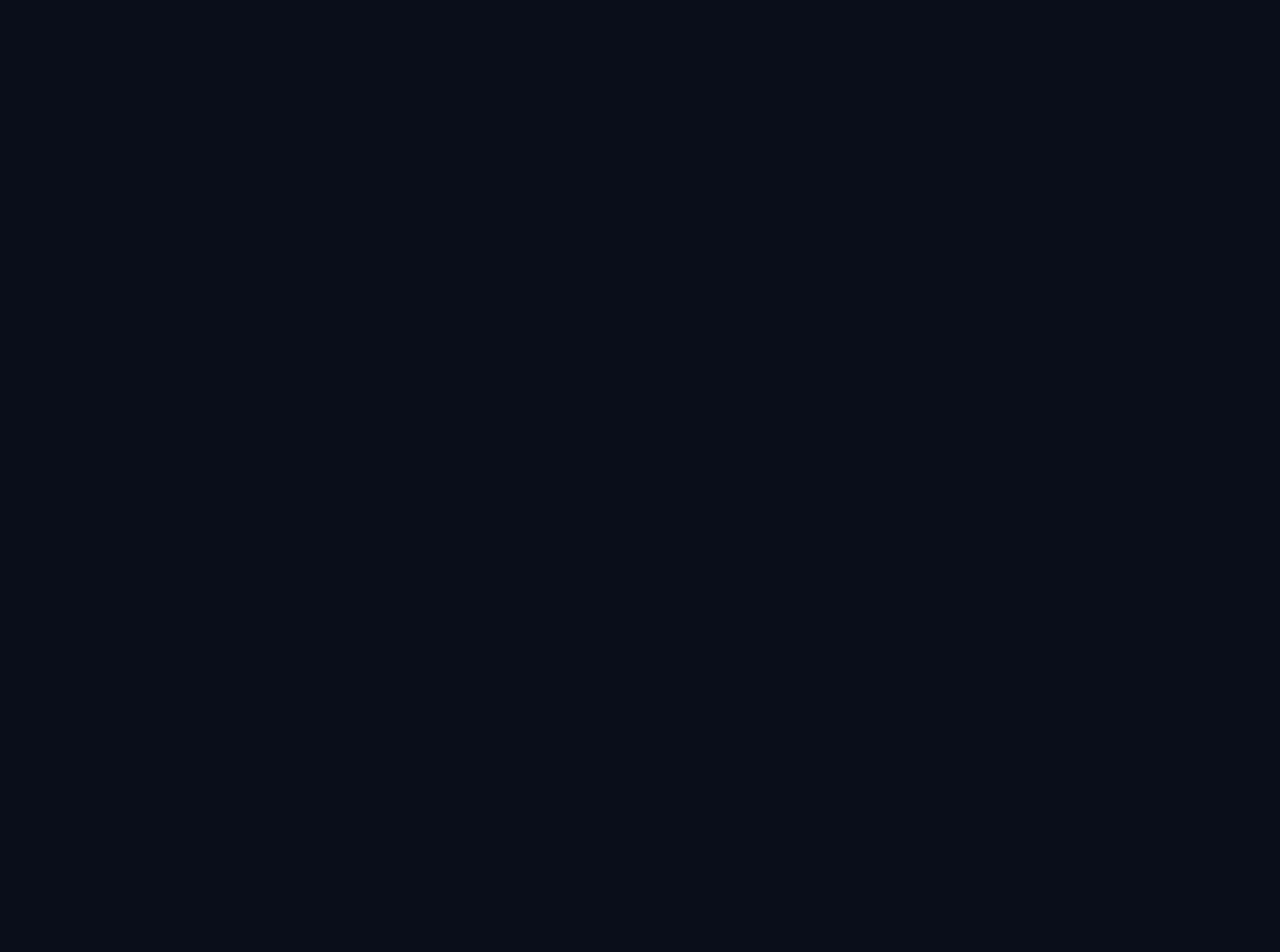
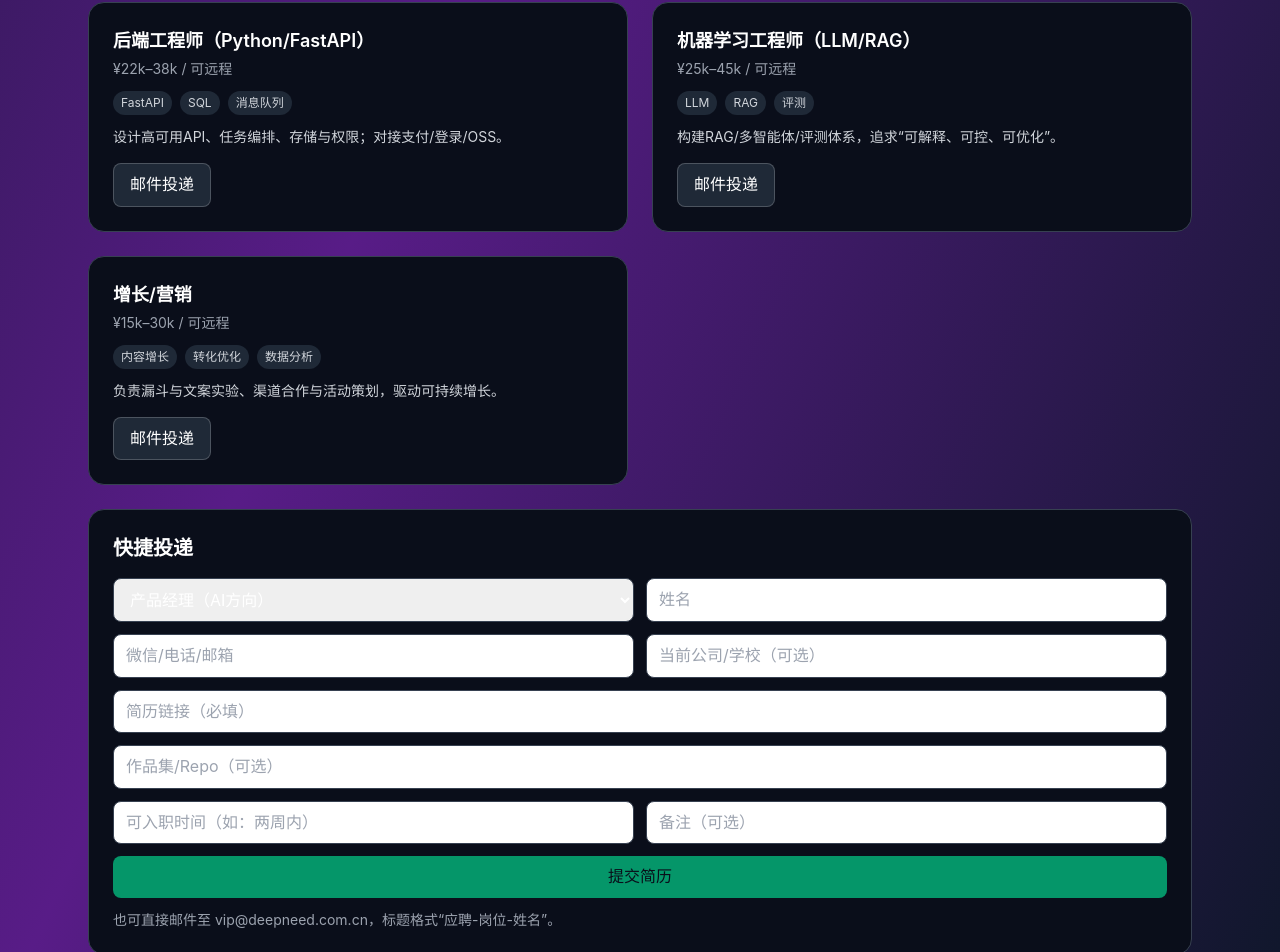
Before and after one commit to aicaichat/read2rich, a React (Vite) app in the folder apps/web/: page /about in a window 1280 px wide. Shown: the part 1813-2765 px from the top of the page. Before the commit the page ends 1452 px from the top, so only its background shows below. Built offline with nearby package versions, Linux system fonts and the light colour scheme; no server answers.

Commit message:
feat(about): add job cards and resume submission form (wired to customOrderAPI)

```diff
--- a/apps/web/src/pages/AboutPage.tsx
+++ b/apps/web/src/pages/AboutPage.tsx
@@ -92,6 +92,85 @@ export default function AboutPage() {
           <p className="text-gray-400 text-sm mt-3">公司信息与备案：DeepNeed（杭州）科技有限公司 · ICP/公网安备信息（示例位）。</p>
         </div>
       </div>
+
+      {/* 招聘与投递 */}
+      <div className="max-w-6xl mx-auto px-6 pb-16 space-y-6">
+        <h2 className="text-3xl font-bold text-white">加入我们</h2>
+        <p className="text-gray-300">我们是一支产品+算法+工程+增长多栈融合的小团队，欢迎热爱 AI 与产品落地的你。</p>
+
+        {/* 岗位卡片 */}
+        <div className="grid grid-cols-1 md:grid-cols-2 gap-6">
+          {[
+            { id:'pm', title:'产品经理（AI方向）', tags:['ToC/ToB','数据驱动','英语可读'], desc:'负责从机会→方案→MVP→指标闭环，推动AI能力在真实场景落地。', salary:'¥20k–35k / 可远程' },
+            { id:'fe', title:'前端工程师（React/TS）', tags:['React','TypeScript','Vite'], desc:'建设高性能前端与可复用组件，优化移动端体验与工程化。', salary:'¥20k–35k / 可远程' },
+            { id:'be', title:'后端工程师（Python/FastAPI）', tags:['FastAPI','SQL','消息队列'], desc:'设计高可用API、任务编排、存储与权限；对接支付/登录/OSS。', salary:'¥22k–38k / 可远程' },
+            { id:'ml', title:'机器学习工程师（LLM/RAG）', tags:['LLM','RAG','评测'], desc:'构建RAG/多智能体/评测体系，追求“可解释、可控、可优化”。', salary:'¥25k–45k / 可远程' },
+            { id:'growth', title:'增长/营销', tags:['内容增长','转化优化','数据分析'], desc:'负责漏斗与文案实验、渠道合作与活动策划，驱动可持续增长。', salary:'¥15k–30k / 可远程' },
+          ].map(job => (
+            <div key={job.id} className="bg-dark-300 rounded-2xl p-6 border border-gray-700">
+              <div className="flex items-start justify-between">
+                <div>
+                  <div className="text-white font-semibold text-lg">{job.title}</div>
+                  <div className="text-gray-400 text-sm mt-1">{job.salary}</div>
+                </div>
+              </div>
+              <div className="flex flex-wrap gap-2 mt-3">
+                {job.tags.map((t,i)=> (
+                  <span key={i} className="px-2 py-1 rounded-full bg-gray-800 text-gray-300 text-xs">{t}</span>
+                ))}
+              </div>
+              <p className="text-gray-300 text-sm mt-3">{job.desc}</p>
+              <div className="mt-4">
+                <Button variant="secondary" onClick={()=>window.open(`mailto:${APP_CONFIG.CONTACT.SALES_EMAIL}?subject=应聘-${encodeURIComponent(job.title)}&body=请附上简历链接/作品集与可入职时间`, '_blank')}>邮件投递</Button>
+              </div>
+            </div>
+          ))}
+        </div>
+
+        {/* 简历投递入口（表单） */}
+        <div className="bg-dark-300 rounded-2xl p-6 border border-gray-700">
+          <h3 className="text-xl font-bold text-white mb-4">快捷投递</h3>
+          <form onSubmit={async (e)=>{
+            e.preventDefault();
+            const fd = new FormData(e.currentTarget as HTMLFormElement);
+            const payload = {
+              project_id: 'job-apply',
+              project_title: `招聘投递-${String(fd.get('role')||'')}`,
+              company: String(fd.get('company')||''),
+              name: String(fd.get('name')||''),
+              contact: String(fd.get('contact')||''),
+              requirement: `简历：${String(fd.get('resume')||'')}\n作品集：${String(fd.get('portfolio')||'')}\n备注：${String(fd.get('note')||'')}`,
+              budget_timeline: String(fd.get('available')||'')
+            };
+            try {
+              await customOrderAPI.create(payload);
+              alert('投递成功，我们将尽快联系您');
+              (e.currentTarget as HTMLFormElement).reset();
+            } catch {
+              alert('已提交（本地记录）。如需加急，可邮件至：'+APP_CONFIG.CONTACT.SALES_EMAIL);
+            }
+          }} className="grid grid-cols-1 md:grid-cols-2 gap-3">
+            <select name="role" className="bg-dark-400 border border-gray-700 rounded-lg px-3 py-2 text-white">
+              <option value="产品经理（AI方向）">产品经理（AI方向）</option>
+              <option value="前端工程师（React/TS）">前端工程师（React/TS）</option>
+              <option value="后端工程师（Python/FastAPI）">后端工程师（Python/FastAPI）</option>
+              <option value="机器学习工程师（LLM/RAG）">机器学习工程师（LLM/RAG）</option>
+              <option value="增长/营销">增长/营销</option>
+            </select>
+            <input name="name" placeholder="姓名" className="bg-dark-400 border border-gray-700 rounded-lg px-3 py-2 text-white placeholder-gray-400" />
+            <input name="contact" placeholder="微信/电话/邮箱" className="bg-dark-400 border border-gray-700 rounded-lg px-3 py-2 text-white placeholder-gray-400" />
+            <input name="company" placeholder="当前公司/学校（可选）" className="bg-dark-400 border border-gray-700 rounded-lg px-3 py-2 text-white placeholder-gray-400" />
+            <input name="resume" placeholder="简历链接（必填）" className="bg-dark-400 border border-gray-700 rounded-lg px-3 py-2 text-white placeholder-gray-400 md:col-span-2" />
+            <input name="portfolio" placeholder="作品集/Repo（可选）" className="bg-dark-400 border border-gray-700 rounded-lg px-3 py-2 text-white placeholder-gray-400 md:col-span-2" />
+            <input name="available" placeholder="可入职时间（如：两周内）" className="bg-dark-400 border border-gray-700 rounded-lg px-3 py-2 text-white placeholder-gray-400" />
+            <input name="note" placeholder="备注（可选）" className="bg-dark-400 border border-gray-700 rounded-lg px-3 py-2 text-white placeholder-gray-400" />
+            <div className="md:col-span-2">
+              <Button type="submit" className="w-full bg-emerald-600 hover:bg-emerald-700">提交简历</Button>
+            </div>
+          </form>
+          <p className="text-gray-400 text-sm mt-3">也可直接邮件至 {APP_CONFIG.CONTACT.SALES_EMAIL}，标题格式“应聘-岗位-姓名”。</p>
+        </div>
+      </div>
     </div>
   );
 }
```
